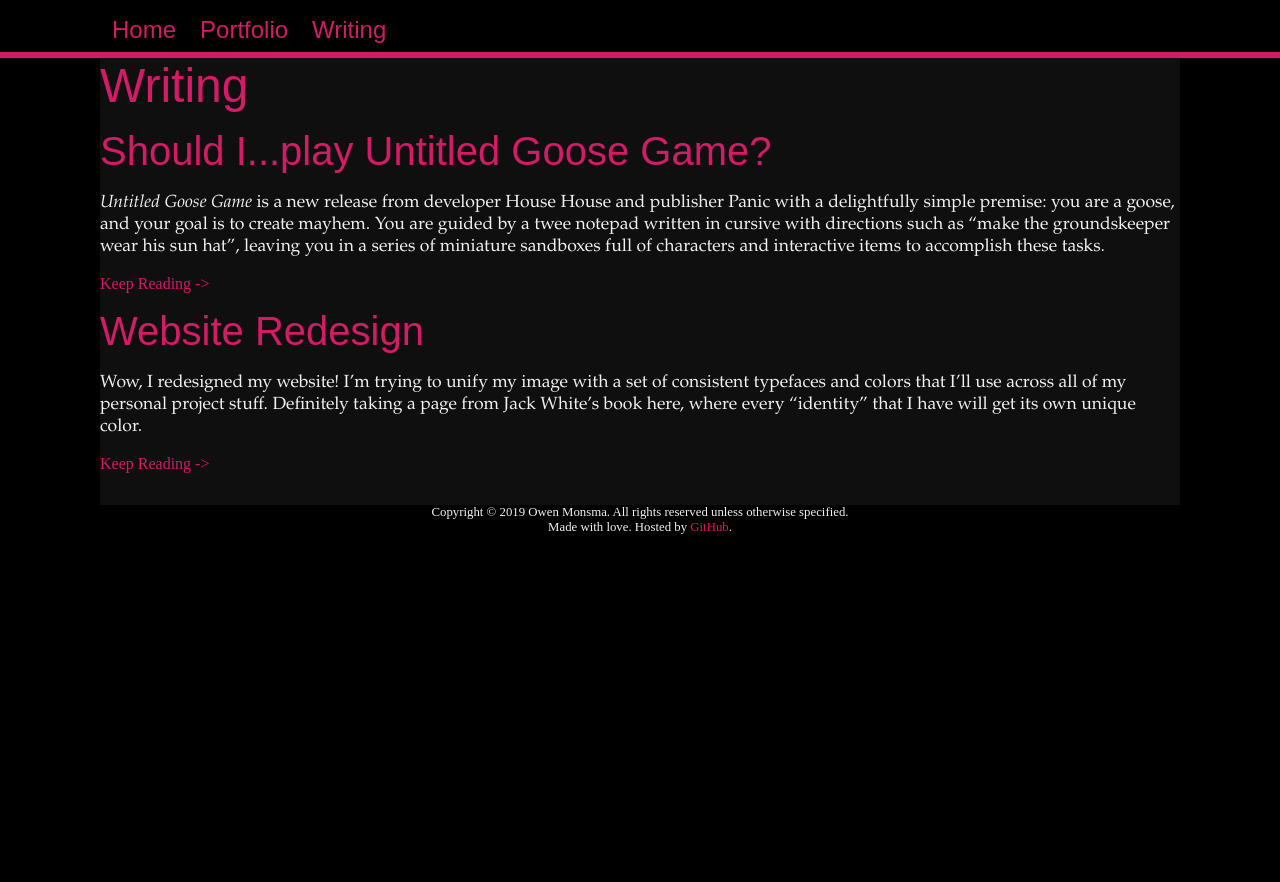
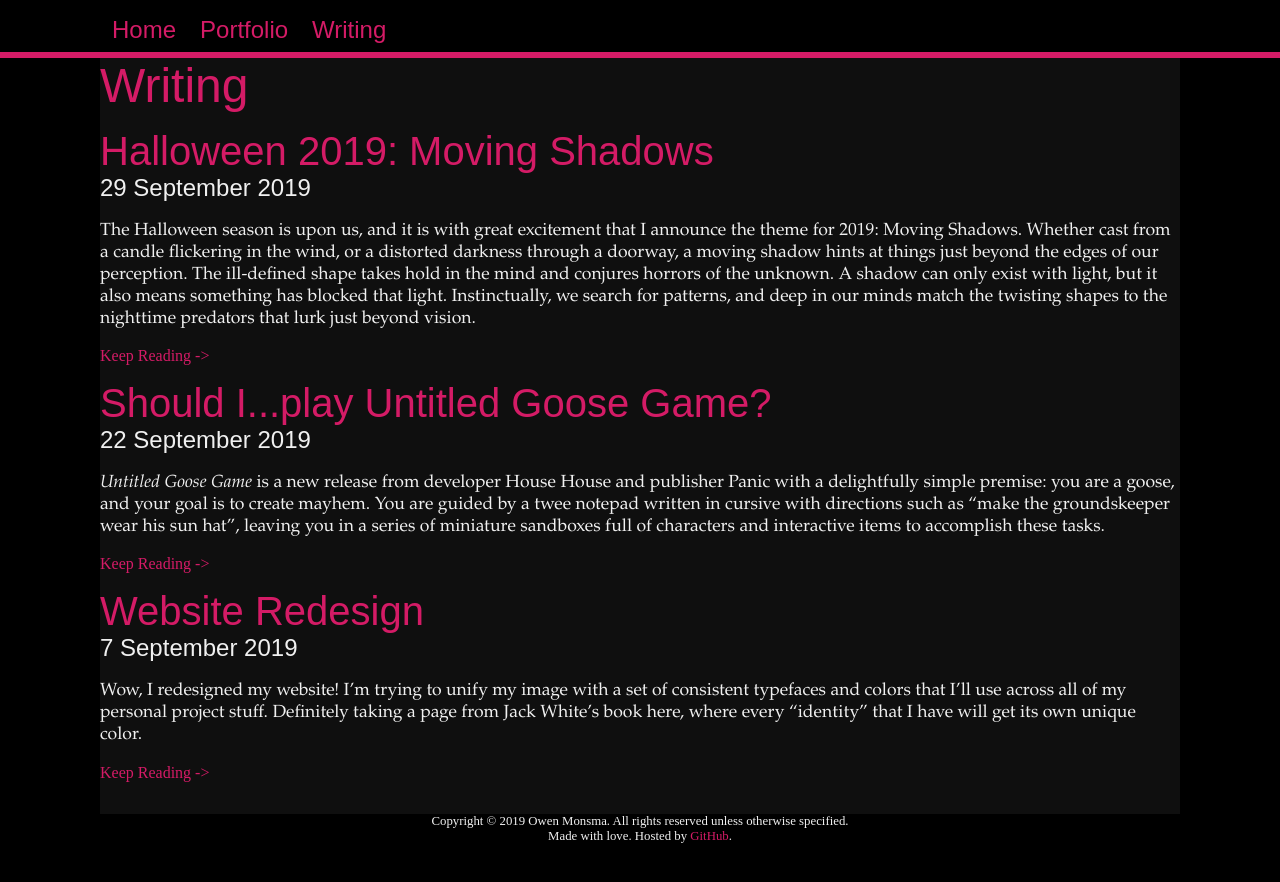
Before and after one commit to darkfire613/darkfire613.github.io, a Jekyll site: the page built from blog.html, in a window 1280 px wide. Shown: the top 882 px of the page. Built offline with Jekyll 4.4.1, drawn with Linux system fonts in a browser that asks for light colours.

Commit message:
published post halloween 2019

```diff
--- a/_layouts/post.html
+++ b/_layouts/post.html
@@ -3,6 +3,7 @@
 ---
 <article>
 	<h2>{{ page.title }}</h2>
+	<h3>{{ page.date | date: "%-d %B %Y" }}</h3>
 	{{ content }}
 
 	{% if page.segment %}
--- /dev/null
+++ b/_posts/2019-09-29-halloween-2019.md
@@ -0,0 +1,8 @@
+---
+layout: post
+title: Halloween 2019&#58; Moving Shadows
+---
+
+The Halloween season is upon us, and it is with great excitement that I announce the theme for 2019: Moving Shadows. Whether cast from a candle flickering in the wind, or a distorted darkness through a doorway, a moving shadow hints at things just beyond the edges of our perception. The ill-defined shape takes hold in the mind and conjures horrors of the unknown. A shadow can only exist with light, but it also means something has blocked that light. Instinctually, we search for patterns, and deep in our minds match the twisting shapes to the nighttime predators that lurk just beyond vision.
+
+Some ideas for projects include: camera obscura, magic lantern, zoetrope, projectors, charcoal
--- a/_sass/main.scss
+++ b/_sass/main.scss
@@ -1,4 +1,4 @@
-$bg-color: #0f0f0f;
+ $bg-color: #0f0f0f;
 $text-color: #f0f0f0;
 $highlight-color: #d41b66;
 $neutral-gray: #5d5d5d;
--- a/blog.html
+++ b/blog.html
@@ -8,6 +8,7 @@
 {% for post in site.posts %}
 <li>
 	<h2><a href="{{ post.url }}">{{ post.title }}</a></h2>
+	<h3>{{ post.date | date: "%-d %B %Y" }}</h3>
 	<p>{{ post.excerpt }}</p>
 	<a href="{{ post.url }}">Keep Reading -&gt;</a>
 {% endfor %}
```
